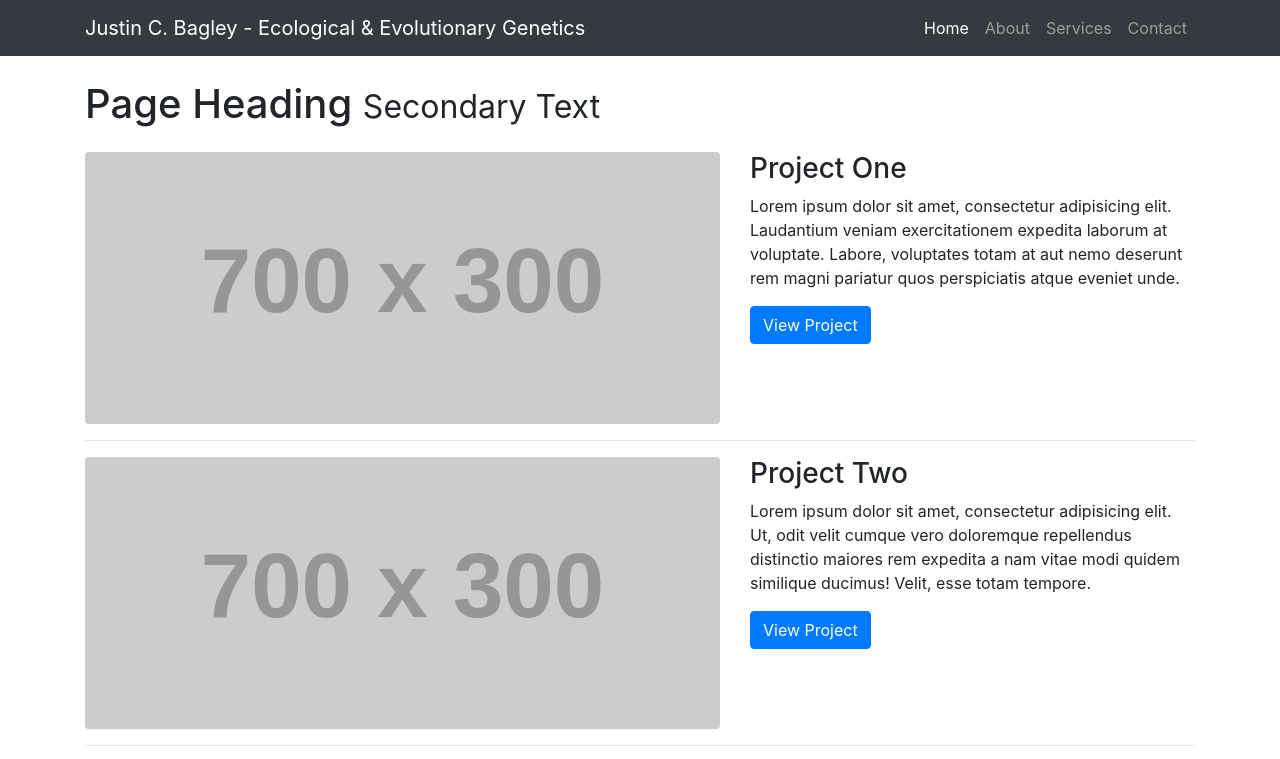
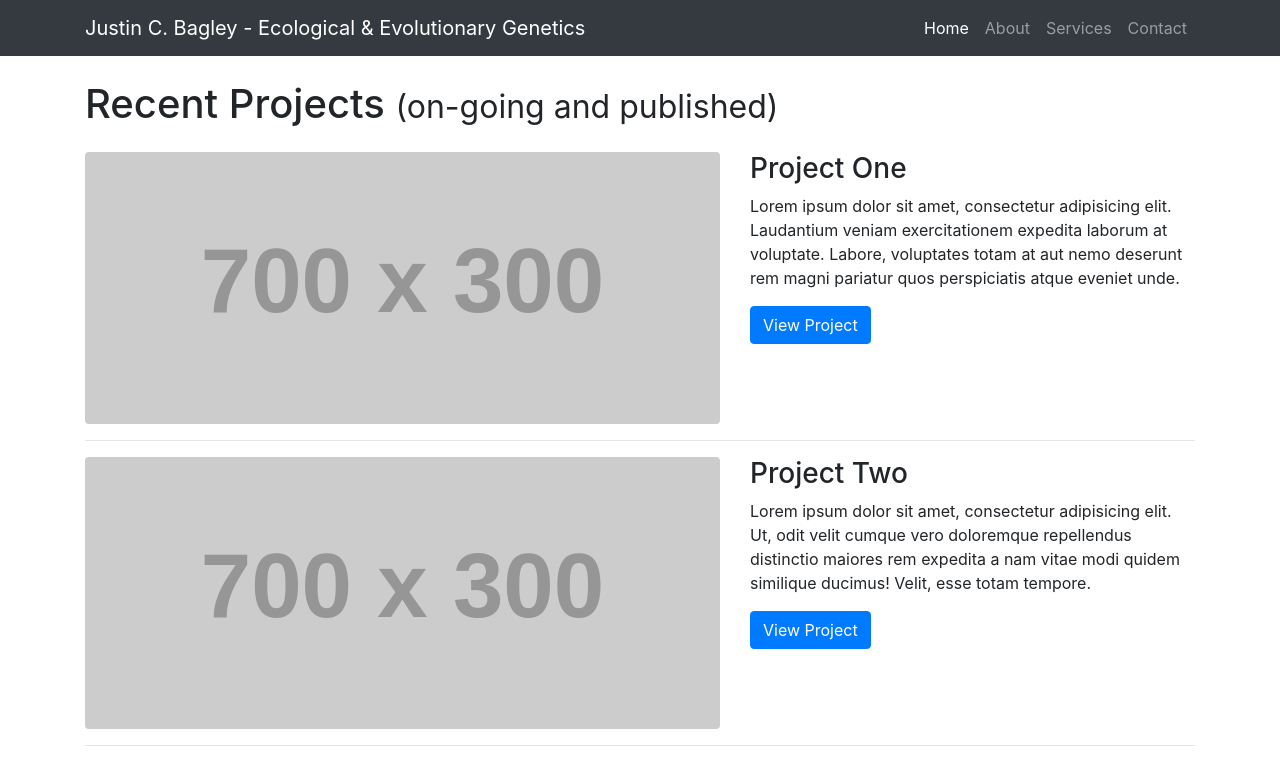
Before and after one commit to justincbagley/bootstrap4-1col-portfolio-site, a website: page index.html in a window 1280 px wide. Shown: the top 759 px of the page. Drawn offline with Linux system fonts and the light colour scheme; placeholder pictures from the web are drawn by us.

Commit message:
Update index.html

```diff
--- a/index.html
+++ b/index.html
@@ -52,8 +52,8 @@
     <div class="container">
 
       <!-- Page Heading -->
-      <h1 class="my-4">Page Heading
-        <small>Secondary Text</small>
+      <h1 class="my-4">Recent Projects
+        <small>(on-going and published)</small>
       </h1>
 
       <!-- Project One -->
```
